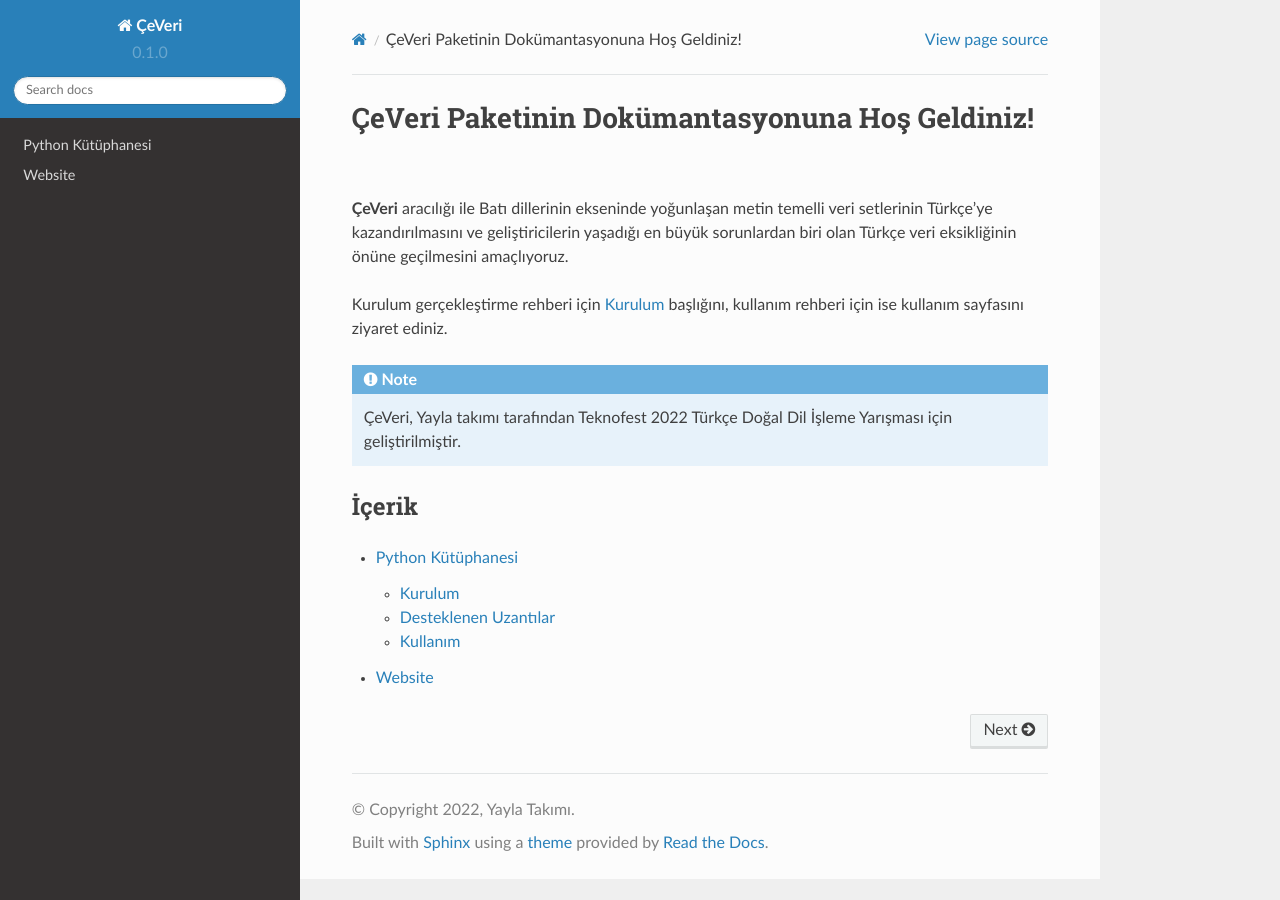
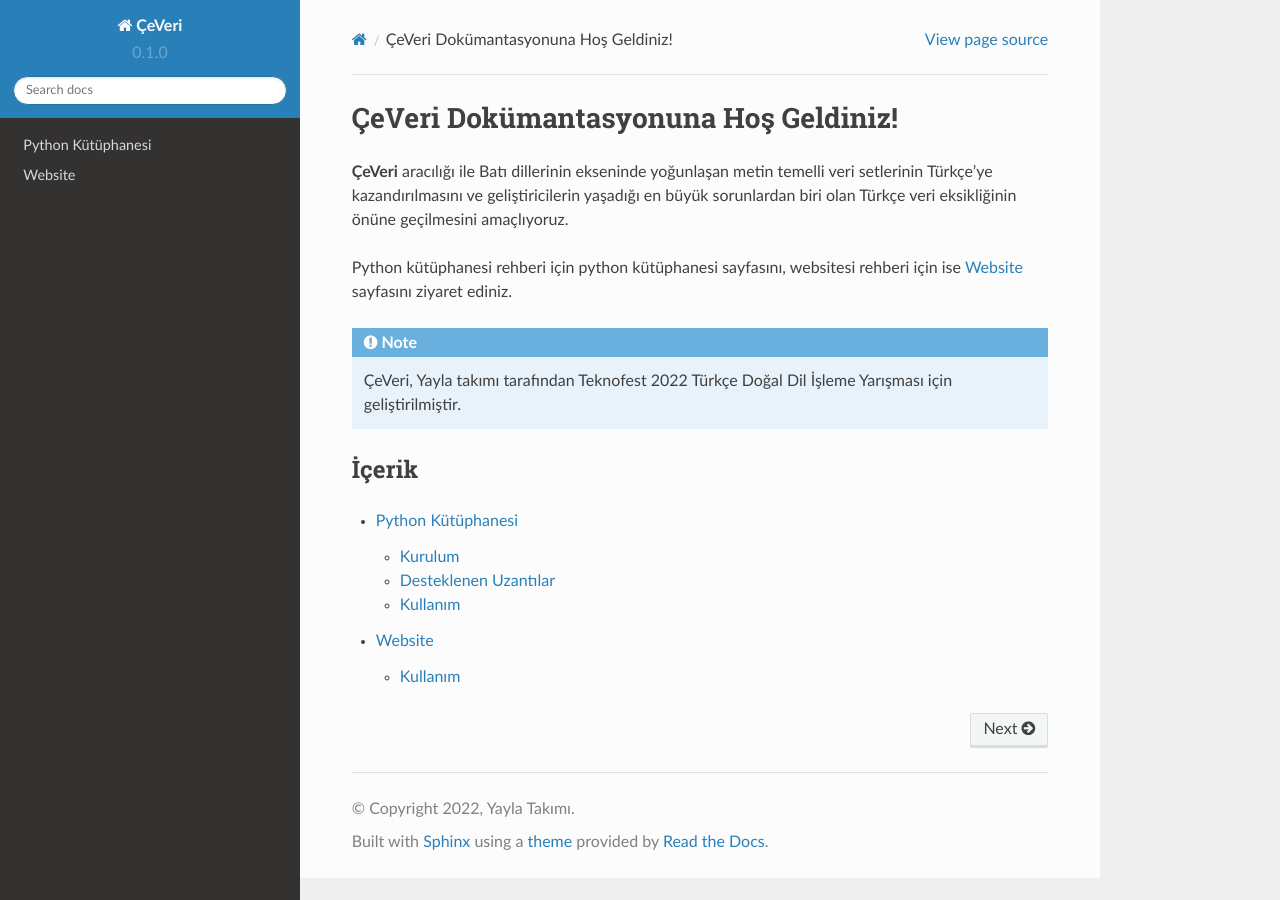
Before and after one commit to ardauzunoglu/ceveri, a Sphinx documentation site: the page built from docs/source/index.rst, in a window 1280 px wide. Built offline with Sphinx 7.4.7 and the Read the Docs theme 2.0.0, drawn with Linux system fonts in a browser that asks for light colours.

Commit message:
docs content update

```diff
--- a/docs/source/index.rst
+++ b/docs/source/index.rst
@@ -1,9 +1,9 @@
-ÇeVeri Paketinin Dokümantasyonuna Hoş Geldiniz!
+ÇeVeri Dokümantasyonuna Hoş Geldiniz!
 ===================================
 
 **ÇeVeri** aracılığı ile Batı dillerinin ekseninde yoğunlaşan metin temelli veri setlerinin Türkçe’ye kazandırılmasını ve geliştiricilerin yaşadığı en büyük sorunlardan biri olan Türkçe veri eksikliğinin önüne geçilmesini amaçlıyoruz.
 
-Kurulum gerçekleştirme rehberi için :ref:`kurulum` başlığını, kullanım rehberi için ise :doc:`kullanım` sayfasını ziyaret ediniz.
+Python kütüphanesi rehberi için :ref:`python kütüphanesi` sayfasını, websitesi rehberi için ise :doc:`website` sayfasını ziyaret ediniz.
 
 .. note::
 
--- a/docs/source/website.rst
+++ b/docs/source/website.rst
@@ -2,3 +2,6 @@ Website
 =====
 
 .. _kullanım:
+
+Kullanım
+----------------
```
